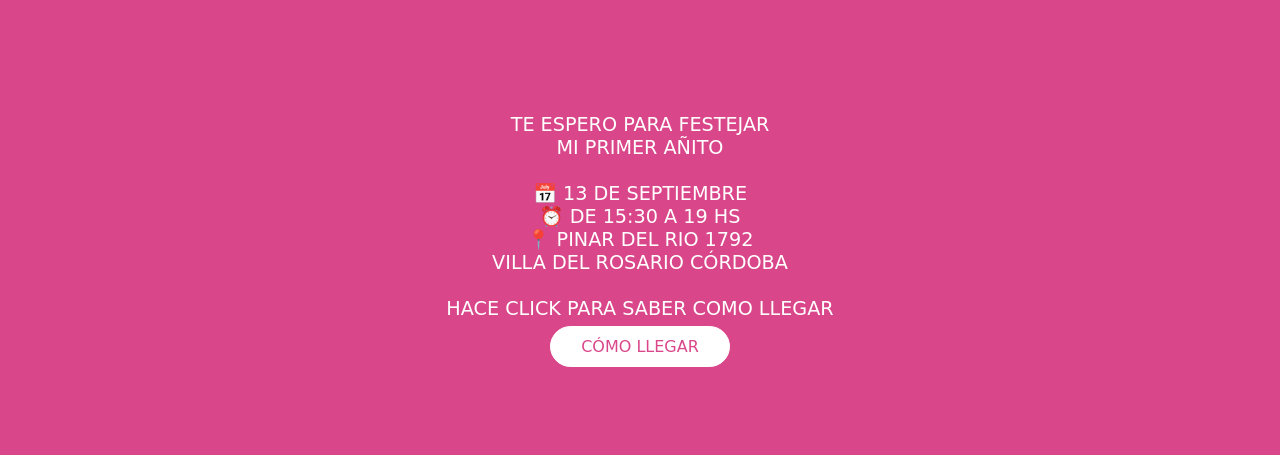
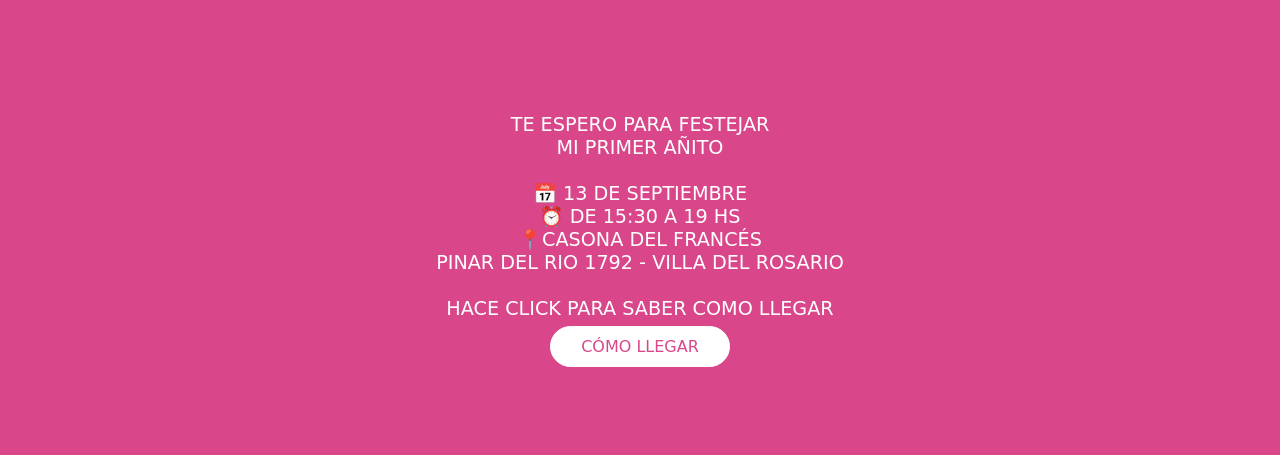
Before and after one commit to invitacionesweb/PIA, a plain HTML site: page index.html in a window 1280 px wide. Shown: the part 1447-1902 px from the top of the page. Drawn offline with nearby package versions, Linux system fonts and the light colour scheme; a web font is replaced by a local one.

Commit message:
Update index.html
a

```diff
--- a/index.html
+++ b/index.html
@@ -41,7 +41,7 @@
 
     <div class="segundo">
       <p data-aos="fade-up">TE ESPERO PARA FESTEJAR <br>  MI PRIMER AÑITO <br><br>
-        📅 13 DE SEPTIEMBRE<br>⏰ DE 15:30 A 19 HS <br> 📍 PINAR DEL RIO 1792 <br> VILLA DEL ROSARIO CÓRDOBA<br> <br>  HACE CLICK PARA SABER COMO LLEGAR</p>
+        📅 13 DE SEPTIEMBRE<br>⏰ DE 15:30 A 19 HS <br> 📍CASONA DEL FRANCÉS <br> PINAR DEL RIO 1792 - VILLA DEL ROSARIO<br> <br>  HACE CLICK PARA SABER COMO LLEGAR</p>
       <a  data-aos="fade-up" class="boton2" target="_blank"  href="https://maps.app.goo.gl/hBbt6BYVQNL5GNko6?g_st=iw">CÓMO LLEGAR</a>
   </div>
   <div class="galeria2">
```
